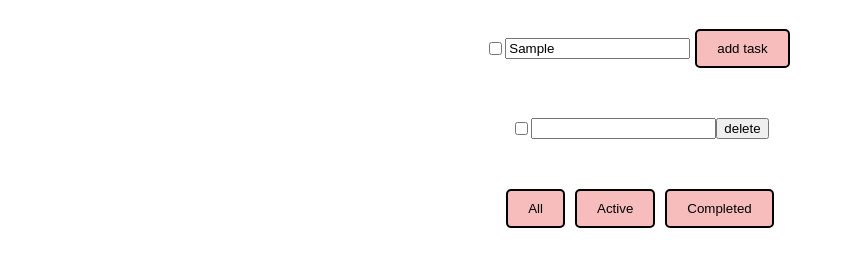
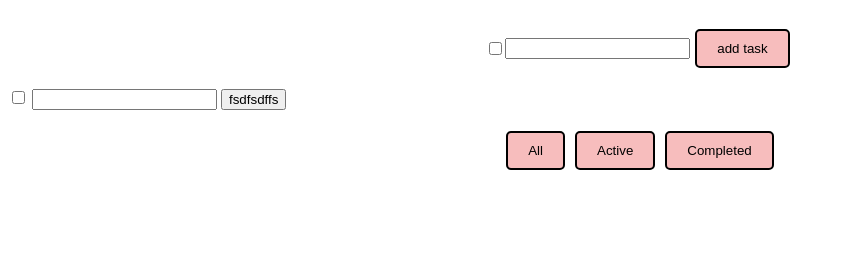
Before and after one commit to EgorKup/origintodo, a plain HTML site: page index.html in a window 1280 px wide. Both pictures are taken after typing "Sample" into the empty fields and a click on the button "add task". Shown: the whole page, without its empty margins (0-841 px from the left). Drawn offline with Linux system fonts and the light colour scheme.

Commit message:
first project + render

```diff
--- a/index.html
+++ b/index.html
@@ -16,10 +16,8 @@
         <button class="add-button" type="submit">add task</button>
     </div>
 
-    <div class="checkbox-tasks">
-        <input class="ch" type="checkbox">
-        <input type="text" id="in">
-        <button class="add" type="submit">delete</button>
+    <div class="tasks-list">
+
     </div>
 
     <div class="tab-buttons">
--- a/scripts/script.js
+++ b/scripts/script.js
@@ -1,12 +1,31 @@
 let arrayTodo = [];
 
-const addButton = document.querySelector(".add-button");
+
+const buttonAdd = document.querySelector(".add-button");
 const checkbox = document.querySelector('.checkbox');
 const inputTodo = document.querySelector('#input');
 const allButton = document.querySelector('.all-button');
 const activeButton = document.querySelector('.active-button');
 const completedButton = document.querySelector('.completed-button');
+const tasksList = document.querySelector('.tasks-list')
 
-addButton.addEventListener('click', function () {
+// --
+buttonAdd.addEventListener('click', function () {
     console.log(inputTodo.value)
-})
+    inputTodo.value = '';
+    render();
+});
+
+
+
+function render () {
+    arrayTodo;
+    tasksList.innerHTML +=
+
+    `<div>
+        <input type="checkbox" id ${1}>
+        <input type="text">
+        <button class='checked'>fsdfsdffs</button>
+    </div>`
+
+}
```
